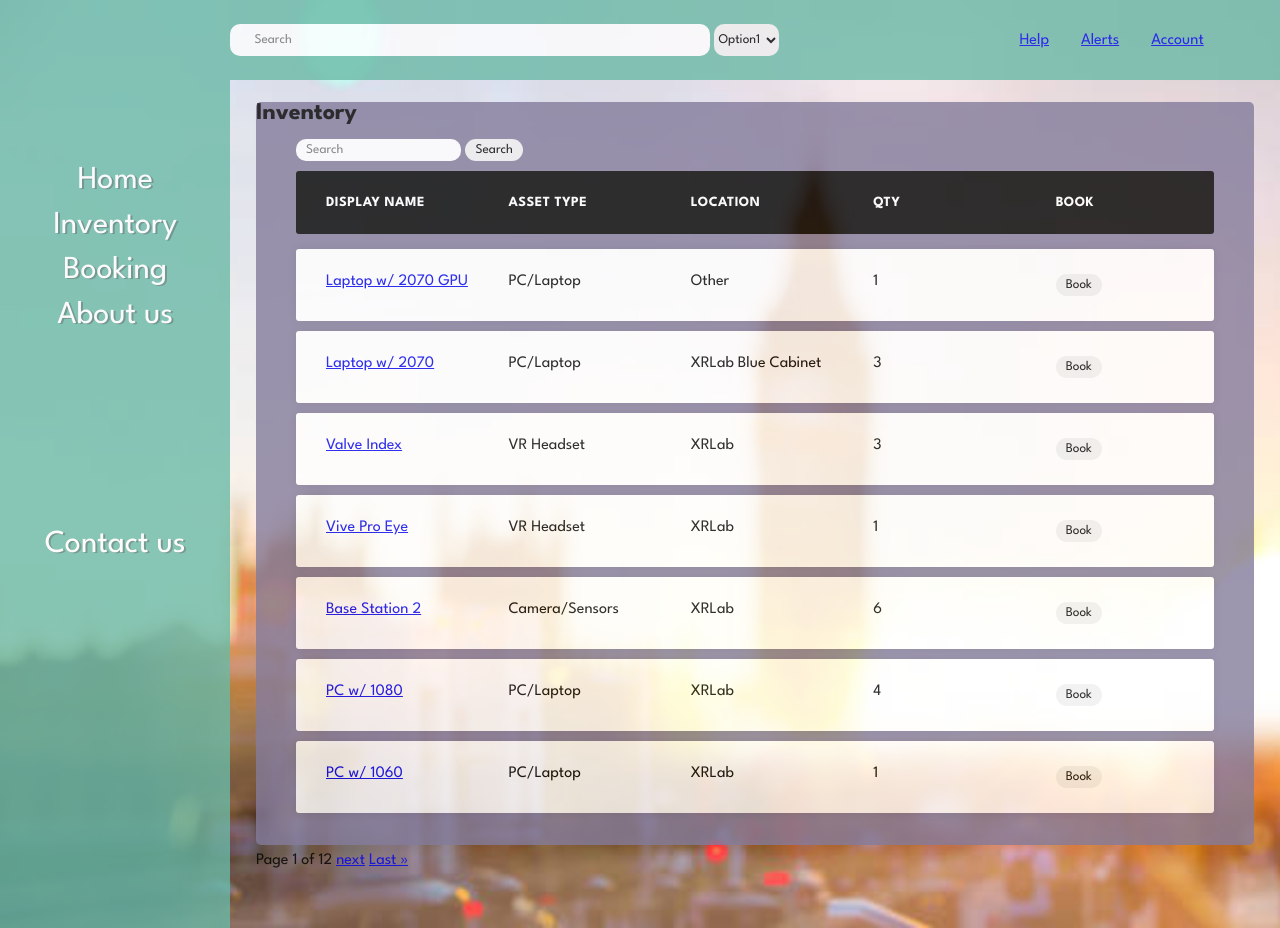
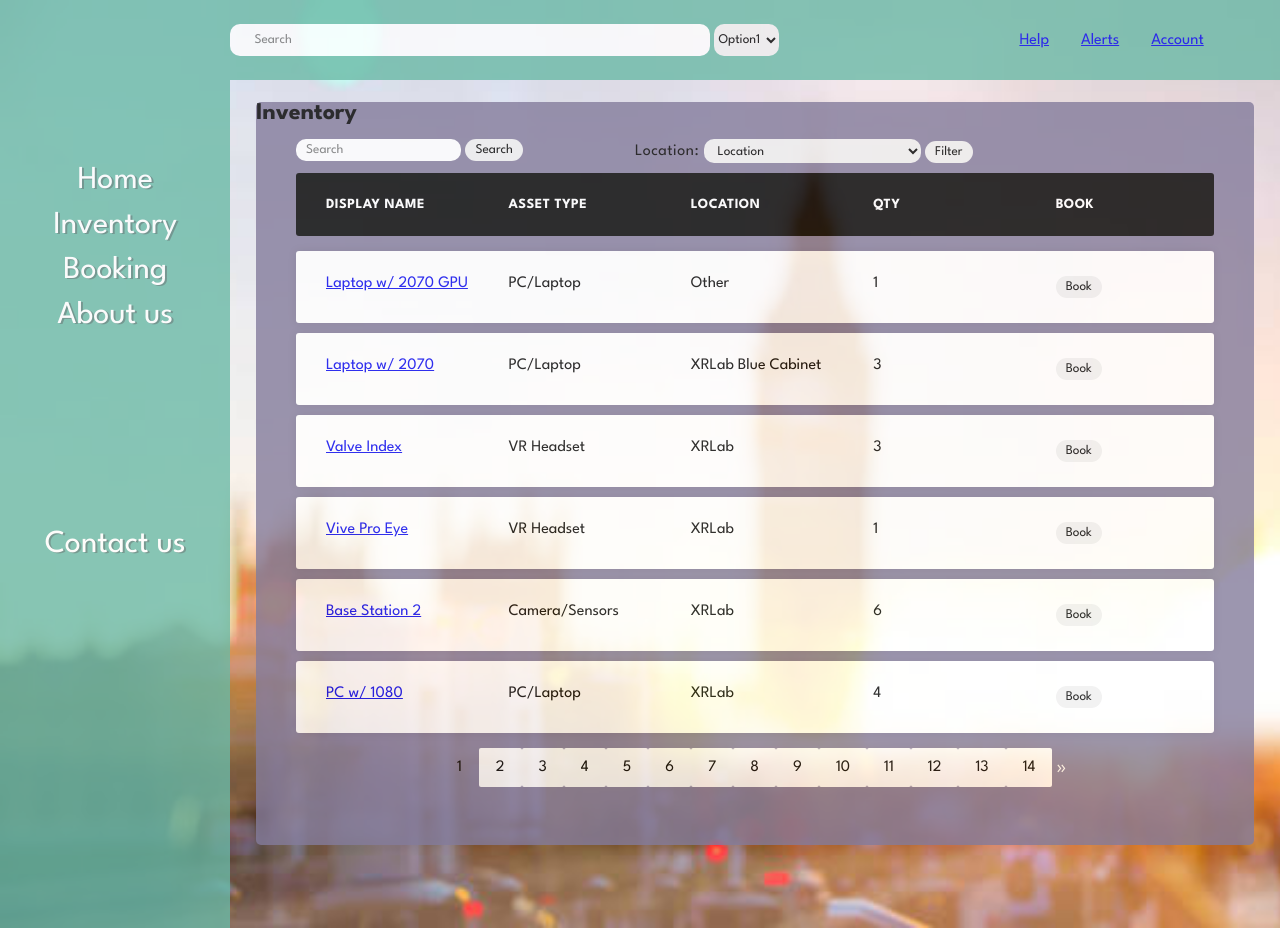
Before and after one commit to MartaAija/GroupProject_2024, a Django app: page /inventory/ in a window 1280 px wide. Run offline with Django 5.2, Linux system fonts and the light colour scheme; data comes from the database, SQL or seed files in the repository.

Commit message:
[commit message]

```diff
--- /dev/null
+++ b/school_IMS/inventory/static/css/inventorystyle.css
@@ -0,0 +1,150 @@
+.responsive-table {
+    li {
+      border-radius: 3px;
+      padding: 25px 30px;
+      display: flex;
+      justify-content: space-between;
+      margin-bottom: 10px;
+      margin-right: 40px;
+    }
+
+    .search-and-sort {
+        display: flex;
+        flex-direction: row;
+        gap: 2rem;
+
+    }
+    .search-field, .sort-field {
+      letter-spacing: 0.03em;
+      margin-bottom: 10px;
+      border: none;
+
+    }
+    .search-input, .sort-select {
+      border-radius: 10px;
+      padding: 5px 10px;
+      border: none;
+    }
+
+    .search-button{
+      border-radius: 11px;
+      padding: 5px 10px;
+      border: none;
+
+    }
+
+    .search-button:hover {
+      background-color: #6BBAA7;
+    }
+
+    .sort-field{
+      margin-left: 5rem;
+  }
+
+    .table-header {
+      background-color: black;
+      color: white;
+      font-size: 14px;
+      font-weight: bold;
+      text-transform: uppercase;
+      letter-spacing: 0.03em;
+      margin-bottom: 15px;
+
+    }
+    .table-row {
+      background-color: #ffffff;
+      box-shadow: 0px 0px 9px 0px rgba(0,0,0,0.1);
+    }
+    .col-1 {
+      flex-basis: 20%;
+    }
+    .col-2 {
+      flex-basis: 20%;
+    }
+    .col-3 {
+      flex-basis: 20%;
+    }
+    .col-4 {
+      flex-basis: 20%;
+    }
+    .col-4 {
+      flex-basis: 20%;
+    }
+    .col-5 {
+      flex-basis: 15%;
+    }
+    .book-button{
+      border-radius: 11px;
+      padding: 5px 10px;
+      border: none;
+
+    }
+
+    .book-button:hover {
+      background-color: #6BBAA7;
+    }
+
+    @media all and (max-width: 767px) {
+      .table-header {
+        display: none;
+      }
+
+      li {
+        display: block;
+      }
+      .col {
+
+        flex-basis: 100%;
+
+      }
+      .col {
+        display: flex;
+        padding: 10px 0;
+        &:before {
+          color: #6C7A89;
+          padding-right: 10px;
+          content: attr(data-label);
+          flex-basis: 50%;
+          text-align: right;
+        }
+      }
+    }
+  }
+
+
+  .inventory-pagination {
+    display: flex;
+    margin-top: 15px;
+    align-items: center;
+    justify-content: center;
+  }
+  .inventory-pagination a {
+    text-decoration: none;
+}
+
+.page-number {
+    padding: 12px 17px;
+    border-radius: 2px;
+    color: black;
+    background-color: white;
+}
+
+.page-number:hover,
+.page-current {
+    background-color: #847c9c;
+}
+
+.page-action {
+    margin: 0 2px;
+    display: flex;
+    padding: 1px 2px;
+    color: #fff;
+    font-size: 1.3em;
+    align-items: center;
+}
+
+.page-action:hover,
+.page-previous,
+.page-next {
+    color: #847c9c;
+}
--- a/school_IMS/inventory/templates/inventory/inventory.html
+++ b/school_IMS/inventory/templates/inventory/inventory.html
@@ -1,9 +1,10 @@
 {% extends 'base.html' %}
+{% load static %}
 
 {% block title %} Inventory {% endblock title %}
 
 {% block content %}
-
+<link rel="stylesheet" type="text/css" href="{% static 'css/inventorystyle.css' %}">
 
 <div class="inventory-container"></div>
 
@@ -11,6 +12,8 @@
     <br />
 
     <ul class="responsive-table">
+
+        <div class="search-and-sort">
 
         <form class="search-field" role="search" method="POST">
             {% csrf_token %}
@@ -22,7 +25,21 @@
                required aria-label="Search"
             >
             <button class="search-button" type="submit">Search</button>
-           </form>
+        </form>
+
+        <form class="sort-field" method="get">
+            <label for="locationsort">Location: </label>
+            <select class="sort-select" name="locationsort">
+                <option value = "">Location</option>
+                <option value = "XRLab">XRLab</option>
+                <option value = "XRLab Blue Cabinet">XRLab Blue Cabinet</option>
+                <option value = "XRLab Blue Cabinet Large">XRLab Blue Cabinet Large</option>
+                <option value = "XRLab Medium Wooden Cabinet">XRLab Medium Wooden Cabinet</option>
+                <option value = "Other">Other</option>
+             </select>
+             <input class="search-button" type="submit" value="Filter" />
+        </form>
+        </div>
 
         <li class="table-header">
             <div class="col col-1">Display name</div>
@@ -55,22 +72,45 @@
 
         </li>
         {% endfor %}
+
     </ul>
-    <br/><br/>
 
-    {% if equipments.has_previous %}
-        <a href="?page=1">&laquo First</a>
-        <a href="?page={{ equipments.previous_page_number }}">Previous</a>
+
+    {% if equipments.has_other_pages %}
+    <div class="inventory-pagination">
+
+        {% if equipments.has_previous %}
+
+        <a class="page-action" href="?page={{ equipments.previous_page_number }}">&laquo;</a>
+
+        {% endif %}
+        <!---
+
+        <a class="page-numbers" href="#"> Page {{ equipments.number }} of {{ equipments.paginator.num_pages }} </a>
+        -->
+
+        {% for i in equipments.paginator.page_range %}
+            {% if equipments.number == i %}
+                <span class="page-number page-current">{{ i }}</span>
+            {% else %}
+                <a class="page-number" href="?page={{ i }}">{{ i }}</a>
+            {% endif %}
+
+        {% endfor %}
+
+
+        {% if equipments.has_next %}
+
+        <a class="page-action" href="?page={{ equipments.next_page_number }}">&raquo</a>
+
+        {% endif %}
+
+    </div>
+
     {% endif %}
 
-    Page {{ equipments.number }} of {{ equipments.paginator.num_pages }}
 
-    {% if equipments.has_next %}
-        <a href="?page={{ equipments.next_page_number }}">next</a>
-        <a href="?page={{ equipments.paginator.num_pages }}">Last &raquo </a>
-
-    {% endif %}
 </div>
 
 
-{% endblock content%}
+{% endblock content %}
--- a/school_IMS/inventory/views.py
+++ b/school_IMS/inventory/views.py
@@ -2,7 +2,7 @@ from django.shortcuts import render
 from django.http import HttpResponse
 from django.shortcuts import get_object_or_404
 from .models import Equipment
-from django.core.paginator import Paginator
+from django.core.paginator import Paginator, EmptyPage, PageNotAnInteger
 
 # Create your views here.
 def all_equipment(request):
@@ -10,17 +10,48 @@ def all_equipment(request):
         # Retrieve the search query entered by the user
         search_query = request.POST['search_query']
         # Filter your model by the search query
-        p = Paginator(Equipment.objects.filter(display_name__contains=search_query), 7)
-        page = request.GET.get('page')
-        equipments = p.get_page(page)
+        equip_list = Equipment.objects.filter(display_name__contains=search_query)
+        page = request.GET.get('page', 1)
+        paginator = Paginator(equip_list, 6)
+
+        try:
+            equipments = paginator.page(page)
+        except PageNotAnInteger:
+            equipments = paginator.page(1)
+        except EmptyPage:
+            equipments = paginator.page(paginator.num_pages)
 
         return render(request, 'inventory/inventory.html', {'query':search_query, 'equipments': equipments})
+    if request.GET.get('locationsort'):
+        locationsort = request.GET.get('locationsort')
+        equip_list = Equipment.objects.filter(location=locationsort)
+        page = request.GET.get('page', 1)
+
+        paginator = Paginator(equip_list, 6)
+
+        try:
+            equipments = paginator.page(page)
+        except PageNotAnInteger:
+            equipments = paginator.page(1)
+        except EmptyPage:
+            equipments = paginator.page(paginator.num_pages)
+
+        return render(request, 'inventory/inventory.html', {'query':locationsort, 'equipments': equipments})
+
     else:
-        p = Paginator(Equipment.objects.all(), 7)
-        page = request.GET.get('page')
-        equipments = p.get_page(page)
+        equip_list = Equipment.objects.all()
+        page = request.GET.get('page', 1)
 
-        return render(request, 'inventory/inventory.html',{ 'equipments': equipments, })
+        paginator = Paginator(equip_list, 6)
+
+        try:
+            equipments = paginator.page(page)
+        except PageNotAnInteger:
+            equipments = paginator.page(1)
+        except EmptyPage:
+            equipments = paginator.page(paginator.num_pages)
+
+        return render(request, 'inventory/inventory.html', { 'equipments': equipments } )
 
 def detail(request, equipment_id):
     equipment = get_object_or_404(Equipment,pk=equipment_id)
--- a/school_IMS/static/css/style.css
+++ b/school_IMS/static/css/style.css
@@ -151,106 +151,7 @@ body {
     padding-top: 5rem;
 }
 
-  .responsive-table {
-    li {
-      border-radius: 3px;
-      padding: 25px 30px;
-      display: flex;
-      justify-content: space-between;
-      margin-bottom: 10px;
-      margin-right: 40px;
-    }
-    .search-field {
-      letter-spacing: 0.03em;
-      margin-bottom: 10px;
-      border: none;
 
-    }
-    .search-input {
-      border-radius: 10px;
-      padding: 5px 10px;
-      border: none;
-    }
-
-    .search-button{
-      border-radius: 11px;
-      padding: 5px 10px;
-      border: none;
-
-    }
-
-    .search-button:hover {
-      background-color: #6BBAA7;
-    }
-    .table-header {
-      background-color: black;
-      color: white;
-      font-size: 14px;
-      font-weight: bold;
-      text-transform: uppercase;
-      letter-spacing: 0.03em;
-      margin-bottom: 15px;
-
-    }
-    .table-row {
-      background-color: #ffffff;
-      box-shadow: 0px 0px 9px 0px rgba(0,0,0,0.1);
-    }
-    .col-1 {
-      flex-basis: 20%;
-    }
-    .col-2 {
-      flex-basis: 20%;
-    }
-    .col-3 {
-      flex-basis: 20%;
-    }
-    .col-4 {
-      flex-basis: 20%;
-    }
-    .col-4 {
-      flex-basis: 20%;
-    }
-    .col-5 {
-      flex-basis: 15%;
-    }
-    .book-button{
-      border-radius: 11px;
-      padding: 5px 10px;
-      border: none;
-
-    }
-
-    .book-button:hover {
-      background-color: #6BBAA7;
-    }
-
-    @media all and (max-width: 767px) {
-      .table-header {
-        display: none;
-      }
-
-      li {
-        display: block;
-      }
-      .col {
-
-        flex-basis: 100%;
-
-      }
-      .col {
-        display: flex;
-        padding: 10px 0;
-        &:before {
-          color: #6C7A89;
-          padding-right: 10px;
-          content: attr(data-label);
-          flex-basis: 50%;
-          text-align: right;
-        }
-      }
-    }
-  }
 
 
 
```
